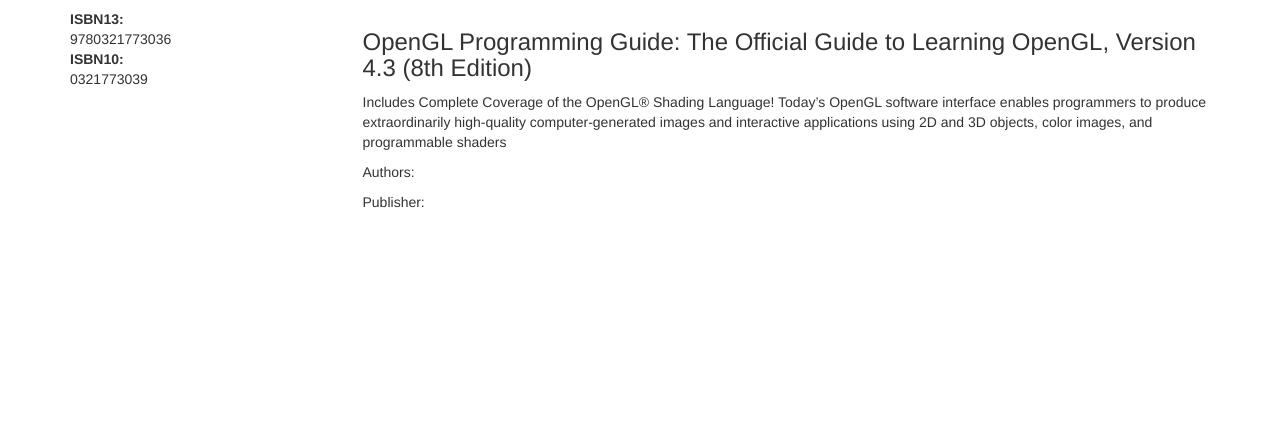
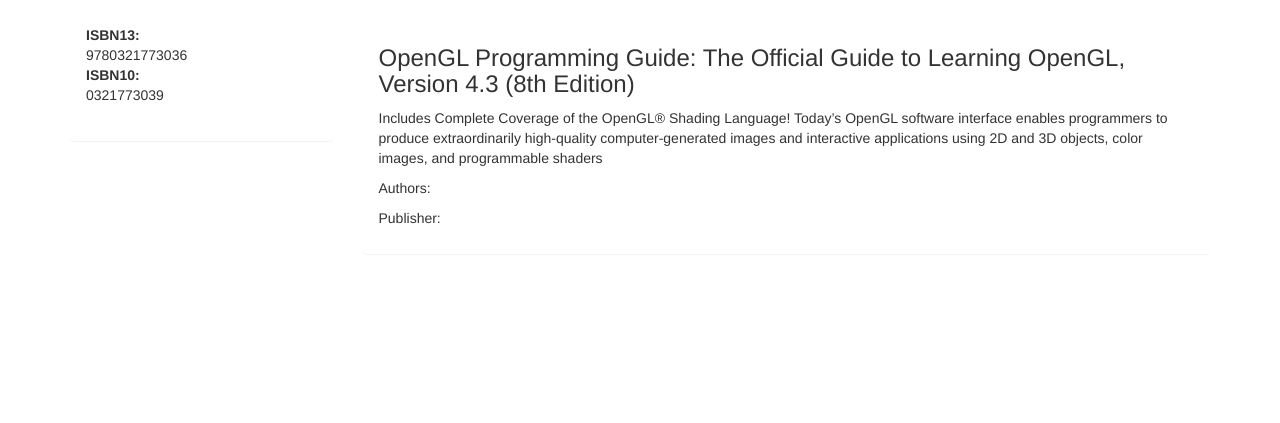
Before and after one commit to 9gix/dcs, a Django app: a page that uses multimedia/templates/multimedia/base_detail.html in a window 1280 px wide. Shown: the part 51-474 px from the top of the page. Run offline with Django 3.2, Linux system fonts and the light colour scheme; data comes from the database, SQL or seed files in the repository; parts of the project's set-up code (start-up, migrations or seed data) failed here and were passed over; some libraries are stand-ins or nearby versions.

Commit message:
Add panels to the detail_page

```diff
--- a/multimedia/templates/multimedia/base_detail.html
+++ b/multimedia/templates/multimedia/base_detail.html
@@ -4,16 +4,23 @@
 {% block content %}
 <div class="row">
   <div class="col-md-3">
-    <!-- preview consist of thumbnail and preview of the content, eg screenshot,
-      trailer, excerpt of a book/music etc -->
-    {% block preview %}{% endblock preview %}
+    <!-- preview consist of thumbnail and a few aux data -->
+    <div class="panel">
+      <div class="panel-body">
+        {% block preview %}{% endblock preview %}
+      </div>
+    </div>
   </div>
   <div class="col-md-9">
-    <!-- description consist of the description (duh), and other aux data
-      eg artis, author etc -->
-    {% block description %}{% endblock description %}
+    <!-- description consist of the description (duh), and other aux data -->
+    <div class="panel">
+      <div class="panel-body">
+        {% block description %}{% endblock description %}
+      </div>
+    </div>
   </div>
 </div>
+<!-- Put form for review here -->
 <div class="row">
   {% for review in reviews %}
     <div class="container">
```
